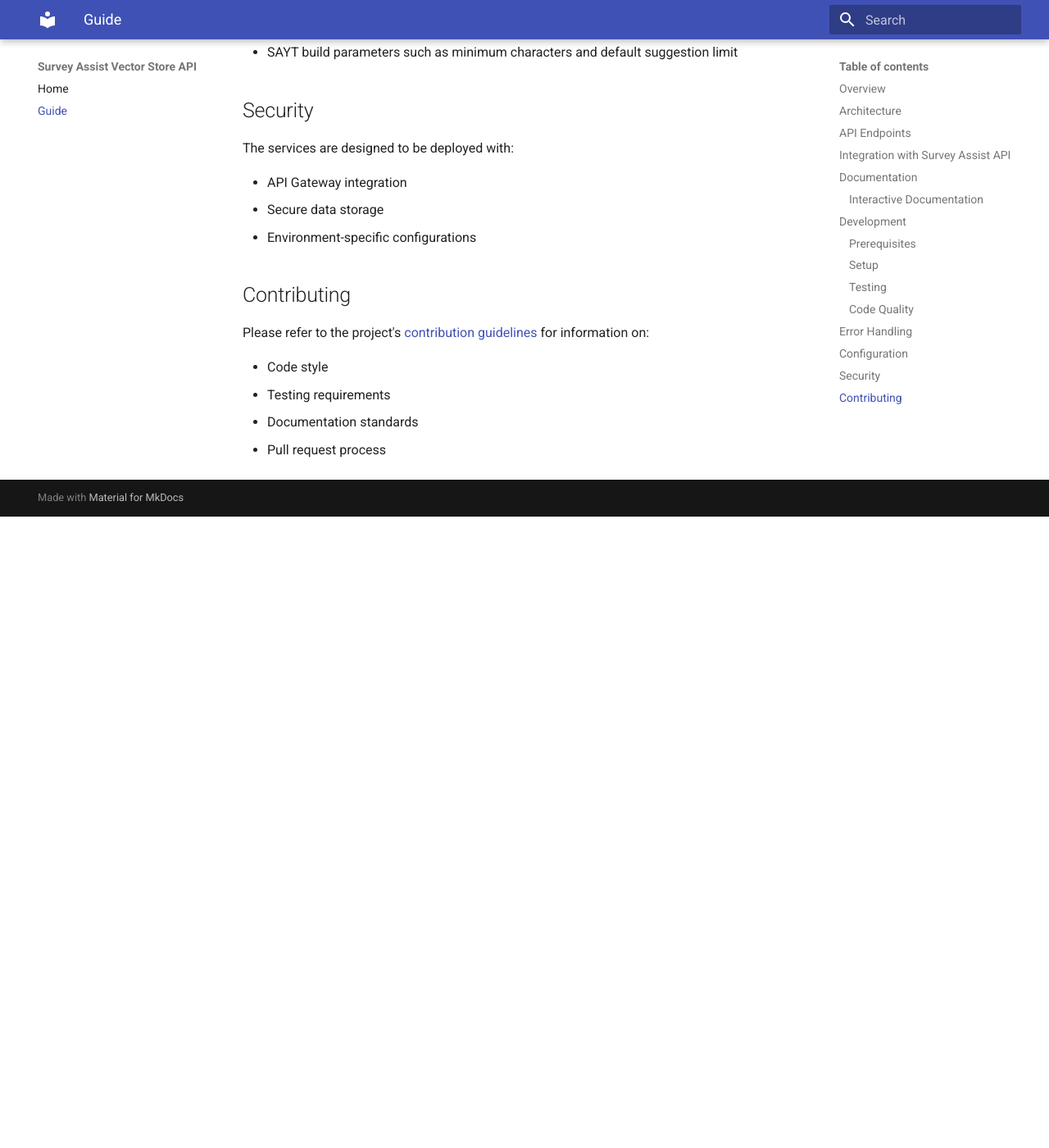
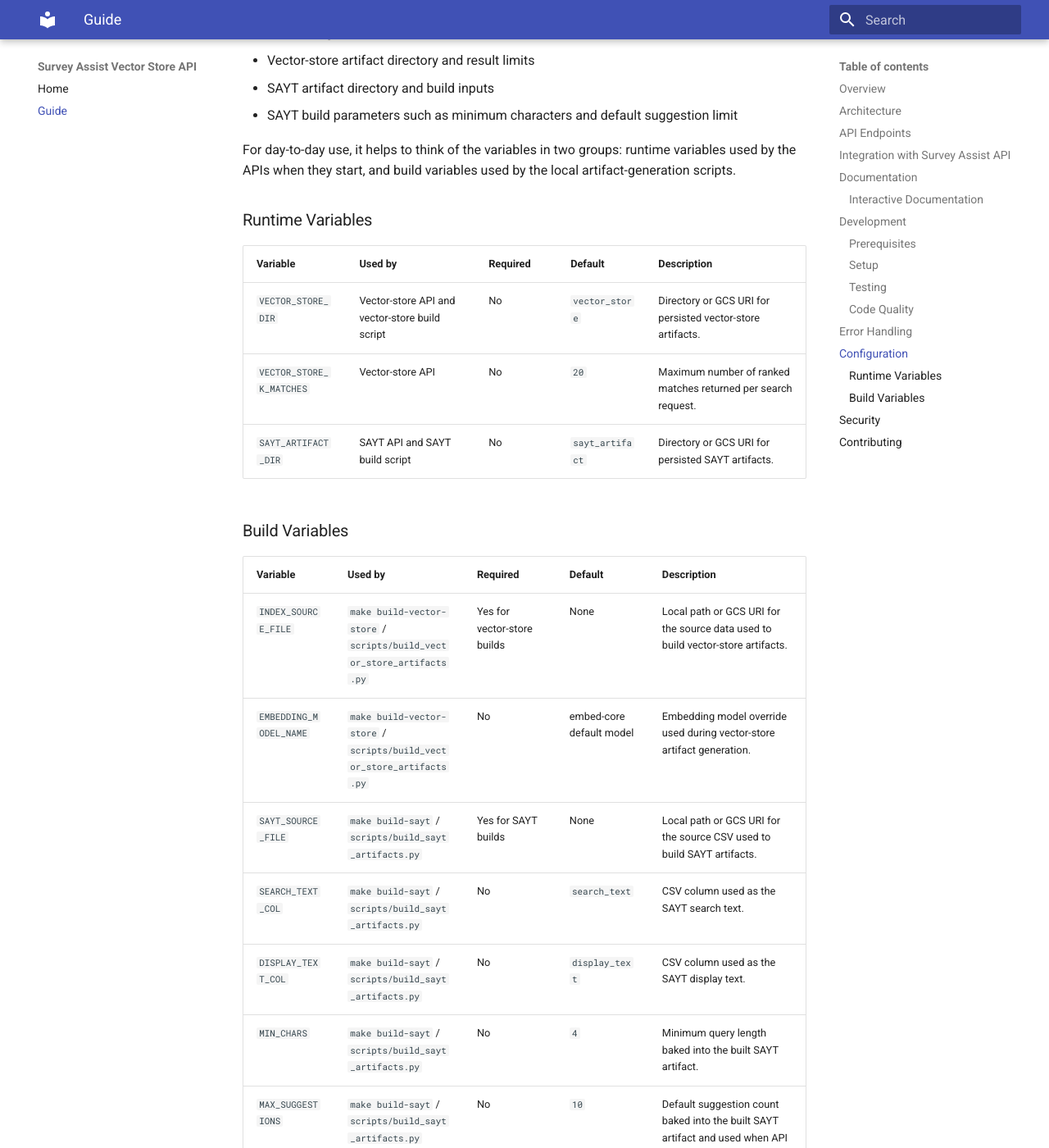
Before and after one commit to ONSdigital/survey-assist-vector-store-api, an MkDocs documentation site: the page built from docs/guide.md, in a window 1280 px wide and 1400 px high, scrolled down 4197 px. Shown: the whole window at 82% size. Built offline with MkDocs 1.6.1 and Material for MkDocs 9.7.7, drawn with Linux system fonts in a browser that asks for light colours; before the commit the page ends 4827 px from its top, so only the background shows below that; some of the changed text lies outside the part shown.

Commit message:
docs: add more detailed documentation for env variables

```diff
--- a/docs/guide.md
+++ b/docs/guide.md
@@ -35,6 +35,9 @@ The main local endpoints are:
 The vector-store search endpoint accepts a `query` list of cumulative fragments.
 The SAYT suggestions endpoint accepts `query` plus optional `num_suggestions` and returns a JSON object whose `suggestions` field contains display-text strings.
 The SAYT scored-suggestions endpoint accepts the same request and returns scored suggestion objects under `suggestions`.
+For both SAYT endpoints, `num_suggestions` overrides the default for that
+request only. If it is omitted, the API uses the `MAX_SUGGESTIONS` value that
+was baked into the loaded SAYT artifact when it was built.
 
 ## Integration with Survey Assist API
 
@@ -156,6 +159,32 @@ The main settings include:
 - SAYT artifact directory and build inputs
 - SAYT build parameters such as minimum characters and default suggestion limit
 
+For day-to-day use, it helps to think of the variables in two groups: runtime
+variables used by the APIs when they start, and build variables used by the
+local artifact-generation scripts.
+
+### Runtime Variables
+
+| Variable                 | Used by                                        | Required | Default         | Description                                                   |
+| ------------------------ | ---------------------------------------------- | -------- | --------------- | ------------------------------------------------------------- |
+| `VECTOR_STORE_DIR`       | Vector-store API and vector-store build script | No       | `vector_store`  | Directory or GCS URI for persisted vector-store artifacts.    |
+| `VECTOR_STORE_K_MATCHES` | Vector-store API                               | No       | `20`            | Maximum number of ranked matches returned per search request. |
+| `SAYT_ARTIFACT_DIR`      | SAYT API and SAYT build script                 | No       | `sayt_artifact` | Directory or GCS URI for persisted SAYT artifacts.            |
+
+### Build Variables
+
+| Variable               | Used by                                                               | Required                    | Default                  | Description                                                                                                    |
+| ---------------------- | --------------------------------------------------------------------- | --------------------------- | ------------------------ | -------------------------------------------------------------------------------------------------------------- |
+| `INDEX_SOURCE_FILE`    | `make build-vector-store` / `scripts/build_vector_store_artifacts.py` | Yes for vector-store builds | None                     | Local path or GCS URI for the source data used to build vector-store artifacts.                                |
+| `EMBEDDING_MODEL_NAME` | `make build-vector-store` / `scripts/build_vector_store_artifacts.py` | No                          | embed-core default model | Embedding model override used during vector-store artifact generation.                                         |
+| `SAYT_SOURCE_FILE`     | `make build-sayt` / `scripts/build_sayt_artifacts.py`                 | Yes for SAYT builds         | None                     | Local path or GCS URI for the source CSV used to build SAYT artifacts.                                         |
+| `SEARCH_TEXT_COL`      | `make build-sayt` / `scripts/build_sayt_artifacts.py`                 | No                          | `search_text`            | CSV column used as the SAYT search text.                                                                       |
+| `DISPLAY_TEXT_COL`     | `make build-sayt` / `scripts/build_sayt_artifacts.py`                 | No                          | `display_text`           | CSV column used as the SAYT display text.                                                                      |
+| `MIN_CHARS`            | `make build-sayt` / `scripts/build_sayt_artifacts.py`                 | No                          | `4`                      | Minimum query length baked into the built SAYT artifact.                                                       |
+| `MAX_SUGGESTIONS`      | `make build-sayt` / `scripts/build_sayt_artifacts.py`                 | No                          | `10`                     | Default suggestion count baked into the built SAYT artifact and used when API requests omit `num_suggestions`. |
+
+The complete example file lives in the repository root as `.env.example`.
+
 ## Security
 
 The services are designed to be deployed with:
```
Also changed, not shown: README.md (+13 -12 lines), 2 other files.
